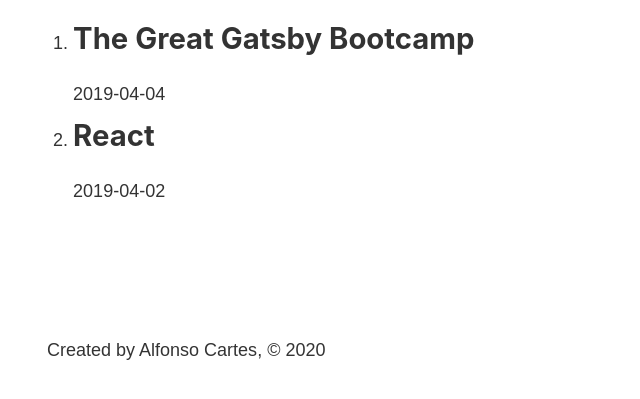
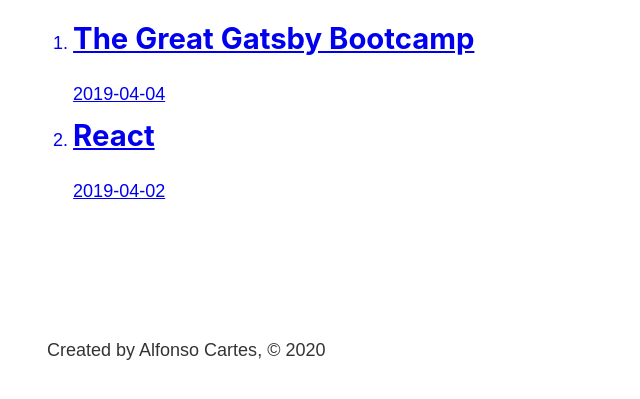
Before and after one commit to alfonsocartes/gatsby-bootcamp, a Gatsby site: page /blog in a window 1280 px wide. Shown: the part 393-792 px from the top of the page, without its empty margins (236-876 px from the left). Built offline with nearby package versions, Linux system fonts and the light colour scheme; Gatsby itself is replaced by a stand-in of ours.

Commit message:
Add dynamic links to posts

```diff
--- a/src/pages/blog.js
+++ b/src/pages/blog.js
@@ -1,6 +1,6 @@
 import React from "react"
 import Layout from "../components/layout.js"
-import { graphql, useStaticQuery } from "gatsby"
+import { Link, graphql, useStaticQuery } from "gatsby"
 
 const BlogPage = () => {
   const data = useStaticQuery(graphql`
@@ -11,6 +11,9 @@
             frontmatter {
               title
               date
+            }
+            fields {
+              slug
             }
           }
         }
@@ -24,10 +27,12 @@
       <ol>
         {data.allMarkdownRemark.edges.map(edge => {
           return (
-            <li>
-              <h2>{edge.node.frontmatter.title}</h2>
-              <p>{edge.node.frontmatter.date}</p>
-            </li>
+            <Link to={edge.node.fields.slug}>
+              <li>
+                <h2>{edge.node.frontmatter.title}</h2>
+                <p>{edge.node.frontmatter.date}</p>
+              </li>
+            </Link>
           )
         })}
       </ol>
```
